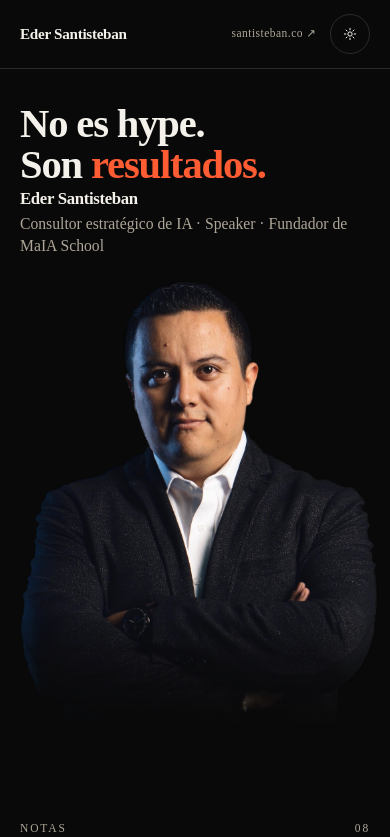
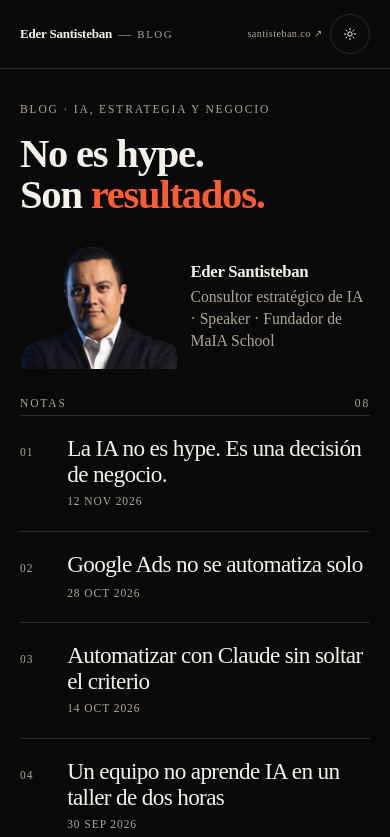
Before and after one commit to Edersantis/blog-santisteban, an Astro site: page / in a window 390 px wide. Shown: the top 837 px of the page. Built offline with nearby package versions, Linux system fonts and the light colour scheme; Astro itself is replaced by a stand-in of ours.

Commit message:
Make the home read as a blog, with the headline in front.
Use a poster title, a small cutout beside the name, and the notes immediately underneath.

Co-authored-by: EDER SANTISTEBAN <Edersantis@users.noreply.github.com>

```diff
--- a/src/components/Footer.astro
+++ b/src/components/Footer.astro
@@ -1,5 +1,5 @@
 ---
-import { SITE_TITLE, SOCIAL_LINKS, X_URL } from '../consts';
+import { AUTHOR, SOCIAL_LINKS, X_URL } from '../consts';
 
 const year = new Date().getFullYear();
 const links = X_URL ? [{ label: 'X', href: X_URL }, ...SOCIAL_LINKS] : [...SOCIAL_LINKS];
@@ -13,7 +13,7 @@ const links = X_URL ? [{ label: 'X', href: X_URL }, ...SOCIAL_LINKS] : [...SOCIA
 		</p>
 	</div>
 	<div class="wrap footer-bar">
-		<p>© {year} {SITE_TITLE}</p>
+		<p>© {year} {AUTHOR}</p>
 		<nav aria-label="Enlaces">
 			{
 				links.map((link) => (
--- a/src/components/Header.astro
+++ b/src/components/Header.astro
@@ -1,12 +1,15 @@
 ---
-import { SITE_TITLE } from '../consts';
 import ThemeToggle from './ThemeToggle.astro';
 ---
 
 <header class="site-header">
 	<a class="skip-link" href="#contenido">Saltar al contenido</a>
 	<div class="wrap header-bar">
-		<a class="brand" href="/">{SITE_TITLE}</a>
+		<a class="brand" href="/">
+			Eder Santisteban
+			<span class="brand-sep" aria-hidden="true">—</span>
+			<span class="brand-blog">Blog</span>
+		</a>
 		<div class="header-end">
 			<a class="site-link" href="https://santisteban.co">
 				santisteban.co
@@ -43,6 +46,19 @@ import ThemeToggle from './ThemeToggle.astro';
 	.brand:hover {
 		color: var(--text);
 	}
+	.brand-sep {
+		margin: 0 0.35rem;
+		color: var(--muted);
+		font-weight: 400;
+	}
+	.brand-blog {
+		color: var(--muted);
+		font-family: var(--font-mono);
+		font-size: 0.68rem;
+		font-weight: 400;
+		letter-spacing: 0.14em;
+		text-transform: uppercase;
+	}
 	.header-end {
 		display: flex;
 		align-items: center;
@@ -73,4 +89,21 @@ import ThemeToggle from './ThemeToggle.astro';
 	.skip-link:focus {
 		transform: none;
 	}
+	@media (max-width: 720px) {
+		.header-bar {
+			gap: 0.55rem;
+		}
+		.header-end {
+			gap: 0.45rem;
+		}
+		.brand {
+			font-size: 0.82rem;
+		}
+		.brand-sep {
+			margin: 0 0.2rem;
+		}
+		.site-link {
+			font-size: 0.64rem;
+		}
+	}
 </style>
--- a/src/consts.ts
+++ b/src/consts.ts
@@ -1,6 +1,6 @@
-export const SITE_TITLE = 'Eder Santisteban';
+export const SITE_TITLE = 'Blog de Eder Santisteban';
 export const SITE_DESCRIPTION =
-	'Blog personal sobre inteligencia artificial, tecnología y enseñanza.';
+	'Notas sobre inteligencia artificial, estrategia y negocio.';
 export const AUTHOR = 'Eder Santisteban';
 
 /** Open Graph locale. Cambiar si se prefiere otro territorio. */
--- a/src/pages/index.astro
+++ b/src/pages/index.astro
@@ -1,19 +1,17 @@
 ---
 import { Image } from 'astro:assets';
-import FormattedDate from '../components/FormattedDate.astro';
 import PostList from '../components/PostList.astro';
-import portrait from '../assets/eder-cutout.png';
+import portrait from '../assets/eder-byline.png';
 import { SITE_DESCRIPTION, SITE_TITLE } from '../consts';
 import Base from '../layouts/Base.astro';
 import { getPublishedPosts } from '../lib/posts';
 
 const posts = await getPublishedPosts();
-const [featured, ...rest] = posts;
 ---
 
 <Base title={SITE_TITLE} description={SITE_DESCRIPTION} mainClass="home">
 	<section class="hero">
-		<div class="hero-copy">
+		<p class="hero-kicker">Blog · IA, estrategia y negocio</p>
 		<h1 class="statement">
 			<span class="statement-line">No es hype.</span>
 			<span class="statement-line">
@@ -35,55 +33,31 @@ const [featured, ...rest] = posts;
 				<span class="sr-only">resultados.</span>
 			</span>
 		</h1>
-			<p class="hero-sign">
+		<div class="hero-sign">
+			<Image
+				src={portrait}
+				alt=""
+				widths={[240, 420]}
+				sizes="160px"
+				quality={90}
+				loading="eager"
+				class="hero-mark"
+			/>
+			<p>
 				<span class="hero-name">Eder Santisteban</span>
 				<span class="hero-role">Consultor estratégico de IA · Speaker · Fundador de MaIA School</span>
 			</p>
 		</div>
-		<figure class="home-figure">
-			<Image
-				src={portrait}
-				alt="Eder Santisteban"
-				widths={[640, 960, 1280]}
-				sizes="(min-width: 900px) 48vw, 92vw"
-				quality={90}
-				loading="eager"
-				fetchpriority="high"
-				class="hero-portrait"
-			/>
-		</figure>
 	</section>
 
 	{
-		featured && (
+		posts.length > 0 && (
 			<section class="notes" aria-labelledby="notas">
 				<div class="section-label">
 					<h2 id="notas">Notas</h2>
 					<span>{String(posts.length).padStart(2, '0')}</span>
 				</div>
-				<a class="feature" href={`/blog/${featured.id}/`}>
-					{
-						featured.data.heroImage && (
-							<Image
-								src={featured.data.heroImage}
-								alt=""
-								width={1800}
-								height={1100}
-								widths={[640, 960, 1400]}
-								sizes="(min-width: 1200px) 1120px, calc(100vw - 2.5rem)"
-								loading="lazy"
-							/>
-						)
-					}
-					<div>
-						<p class="feature-kicker">
-							01 · <FormattedDate date={featured.data.pubDate} format="short" />
-						</p>
-						<h3 class="feature-title">{featured.data.title}</h3>
-						<p class="feature-dek">{featured.data.description}</p>
-					</div>
-				</a>
-				<PostList posts={rest} start={2} />
+				<PostList posts={posts} />
 			</section>
 		)
 	}
--- a/src/styles/global.css
+++ b/src/styles/global.css
@@ -114,7 +114,7 @@ main {
 }
 
 .home {
-	padding-top: clamp(1.6rem, 4vh, 3rem);
+	padding-top: clamp(2.6rem, 8vh, 5.5rem);
 }
 
 .page {
@@ -122,38 +122,39 @@ main {
 }
 
 .hero {
-	display: grid;
-	grid-template-columns: minmax(0, 1fr) auto;
-	align-items: end;
-	column-gap: clamp(1rem, 2.5vw, 2.25rem);
+	display: block;
 }
 
-.hero-copy {
-	position: relative;
-	z-index: 2;
-	min-width: 0;
-	padding-bottom: clamp(0.5rem, 2vh, 1.5rem);
-}
-
-.home-figure {
-	position: relative;
-	z-index: 1;
-	margin: 0;
-	justify-self: end;
-}
-
-.hero-portrait {
-	display: block;
-	width: clamp(300px, 48vw, 580px);
-	height: auto;
-	max-width: none;
-	-webkit-mask-image: linear-gradient(to bottom, #000 74%, transparent 100%);
-	mask-image: linear-gradient(to bottom, #000 74%, transparent 100%);
+.hero-kicker {
+	margin: 0 0 1.05rem;
+	color: var(--muted);
+	font-family: var(--font-mono);
+	font-size: 0.72rem;
+	font-weight: 400;
+	letter-spacing: 0.16em;
+	line-height: 1;
+	text-transform: uppercase;
 }
 
 .hero-sign {
-	max-width: 26rem;
-	margin: 1.5rem 0 0;
+	display: flex;
+	align-items: center;
+	gap: 1.15rem;
+	max-width: 36rem;
+	margin: clamp(2.2rem, 5vh, 3.4rem) 0 0;
+}
+
+.hero-sign p {
+	margin: 0;
+}
+
+.hero-mark {
+	display: block;
+	width: auto;
+	height: 156px;
+	flex: none;
+	background: none;
+	border: 0;
 }
 
 .hero-name {
@@ -177,12 +178,12 @@ main {
 .statement {
 	--line: 1.02;
 	margin: 0;
-	font-size: clamp(2.55rem, 4.15vw, 4.45rem);
+	font-size: clamp(3.15rem, 8.6vw, 7.7rem);
 	font-weight: 560;
 	font-variation-settings: 'opsz' 144, 'wght' 560, 'SOFT' 30, 'WONK' 0;
 	font-feature-settings: 'kern' 1, 'calt' 0, 'liga' 0;
 	font-kerning: normal;
-	letter-spacing: -0.028em;
+	letter-spacing: -0.03em;
 	line-height: var(--line);
 	text-wrap: nowrap;
 }
@@ -305,7 +306,7 @@ main {
 }
 
 .notes {
-	margin-top: clamp(4.5rem, 11vh, 7.5rem);
+	margin-top: clamp(1.75rem, 3.5vh, 2.5rem);
 }
 
 .section-label {
@@ -747,27 +748,21 @@ main {
 }
 
 @media (max-width: 860px) {
-	.hero {
-		display: flex;
-		flex-direction: column;
-		align-items: stretch;
+	.home {
+		padding-top: 2.2rem;
 	}
 
-	.home-figure {
-		margin: 0.35rem auto 0;
-	}
-
-	.hero-portrait {
-		width: min(92vw, 440px);
-		margin-inline: auto;
+	.statement {
+		font-size: clamp(2.5rem, 10.4vw, 3.35rem);
 	}
 
 	.hero-sign {
-		margin-top: 0.2rem;
+		margin-top: 1.85rem;
+		gap: 0.85rem;
 	}
 
-	.statement {
-		font-size: clamp(2.35rem, 10.4vw, 3.15rem);
+	.hero-mark {
+		height: 124px;
 	}
 }
 
```
Also changed, not shown: src/assets/eder-cutout.png (deleted). Lines whose indentation alone changed are shown as unchanged.
